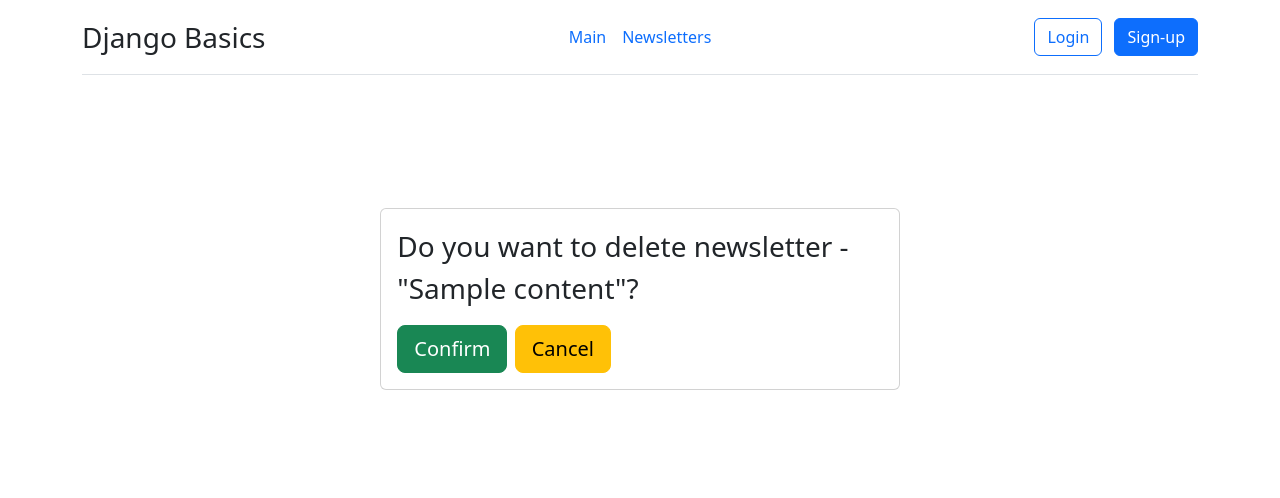
After one commit to Helen85236/CW6.Django, a Django app: page /newsletter/1/delete/ in a window 1280 px wide. The commit adds this page. Shown: the top 498 px of the page. Run offline with Django 4.2, Linux system fonts and the light colour scheme; tables that the repository leaves empty hold one stand-in row (values such as "Sample post"); some libraries are stand-ins or nearby versions.

Commit message:
Create controller for nl

```diff
--- /dev/null
+++ b/newsletters/templates/newsletters/newsletter_confirm_delete.html
@@ -0,0 +1,20 @@
+{% extends 'newsletters/base.html' %}
+{% block title %}
+    Newsletter Deletion
+{% endblock %}
+{% block content %}
+    <div class="row align-items-center justify-content-center" style="height: 50vh">
+        <div class="col-5">
+            <div class="card">
+                <div class="card-body fs-3">
+                    <form method="post">
+                        {% csrf_token %}
+                        <p>Do you want to delete newsletter - "{{ title }}"?</p>
+                        <button type="submit" class="btn btn-lg btn-success">Confirm</button>
+                        <a href="{% url 'newsletters:newsletter_list' %}" class="btn btn-lg btn-warning">Cancel</a>
+                    </form>
+                </div>
+            </div>
+        </div>
+    </div>
+{% endblock %}
--- a/newsletters/templates/newsletters/newsletter_detail.html
+++ b/newsletters/templates/newsletters/newsletter_detail.html
@@ -20,7 +20,7 @@
                             <td>{{ content.message }}</td>
                         </tr>
                         <tr>
-                            <th scope="row">Scheduled at</th>
+                            <th class="col-3" scope="row">Scheduled at</th>
                             <td>{{ object.time }}</td>
                         </tr>
                         <tr>
--- a/newsletters/templates/newsletters/newsletter_list.html
+++ b/newsletters/templates/newsletters/newsletter_list.html
@@ -34,8 +34,8 @@
                                     <div class="card-footer">
                                         <div class="btn-group" role="group">
                                             <a href="{% url 'newsletters:newsletter_view' object.pk %}" class="btn btn-outline-primary">View</a>
-                                            <a href="#" class="btn btn-outline-primary">Edit</a>
-                                            <a href="#" class="btn btn-outline-danger">Delete</a>
+                                            <a href="{% url 'newsletters:newsletter_update' object.pk %}" class="btn btn-outline-primary">Edit</a>
+                                            <a href="{% url 'newsletters:newsletter_delete' object.pk %}" class="btn btn-outline-danger">Delete</a>
                                         </div>
                                     </div>
                                 </div>
--- a/newsletters/urls.py
+++ b/newsletters/urls.py
@@ -3,7 +3,7 @@ from django.urls import path
 from newsletters.apps import NewslettersConfig
 from newsletters.views import ClientListView, ClientCreateView, \
    ClientDetailView, ClientUpdateView, ClientDeleteView, NewsletterListView, \
-   NewsletterCreateView, NewsletterDetailView
+   NewsletterCreateView, NewsletterDetailView, NewsletterUpdateView, NewsletterDeleteView
 
 app_name = NewslettersConfig.name
 
@@ -16,4 +16,6 @@ urlpatterns = [
    path('newsletter/', NewsletterListView.as_view(), name='newsletter_list'),
    path('newsletter/create/', NewsletterCreateView.as_view(), name='newsletter_create'),
    path('newsletter/<int:pk>/', NewsletterDetailView.as_view(), name='newsletter_view'),
+   path('newsletter/<int:pk>/update/', NewsletterUpdateView.as_view(), name='newsletter_update'),
+   path('newsletter/<int:pk>/delete/', NewsletterDeleteView.as_view(), name='newsletter_delete'),
 ]
--- a/newsletters/views.py
+++ b/newsletters/views.py
@@ -104,3 +104,49 @@ class NewsletterDetailView(DetailView):
         except Trial.DoesNotExist:
             pass
         return context_data
+
+
+class NewsletterUpdateView(UpdateView):
+    model = Newsletter
+    form_class = NewsletterForm
+
+    def get_success_url(self):
+        return reverse('newsletters:newsletter_update', args=[self.object.pk])
+
+    # Basic validation using models fields
+    def get_context_data(self, **kwargs):
+        context_data = super().get_context_data(**kwargs)
+        ContentFormSet = inlineformset_factory(Newsletter, Content, form=ContentForm, extra=0, can_delete=False)
+        if self.request.method == 'POST':
+            formset = ContentFormSet(self.request.POST, instance=self.object)
+        else:
+            formset = ContentFormSet(instance=self.object)
+
+        context_data['formset'] = formset
+        return context_data
+
+    def form_valid(self, form):
+        context_data = self.get_context_data()
+        formset = context_data['formset']
+        self.object = form.save()
+        self.object.status = 'created'
+        self.object.save()
+
+        if formset.is_valid():
+            formset.instance = self.object
+            formset.save()
+        return super().form_valid(form)
+
+
+class NewsletterDeleteView(DeleteView):
+    model = Newsletter
+    success_url = reverse_lazy('newsletters:newsletter_list')
+
+    #Get title for newsletter
+    def get_context_data(self, **kwargs):
+        context_data = super().get_context_data(**kwargs)
+        # Retrieve content for newsletter
+        content_item = Content.objects.get(settings=self.object)
+        print(content_item.title)
+        context_data['title'] = content_item.title
+        return context_data
```
